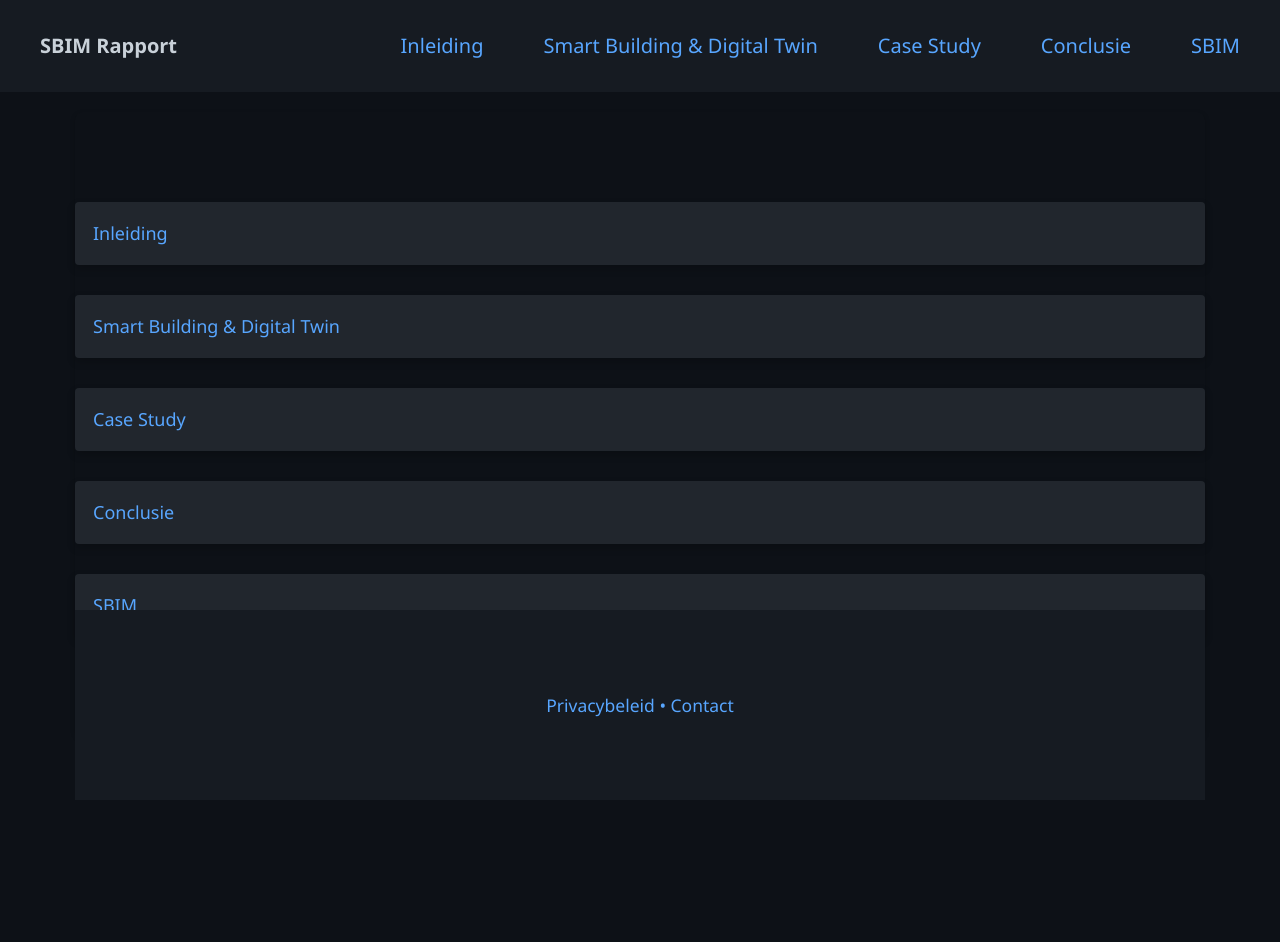
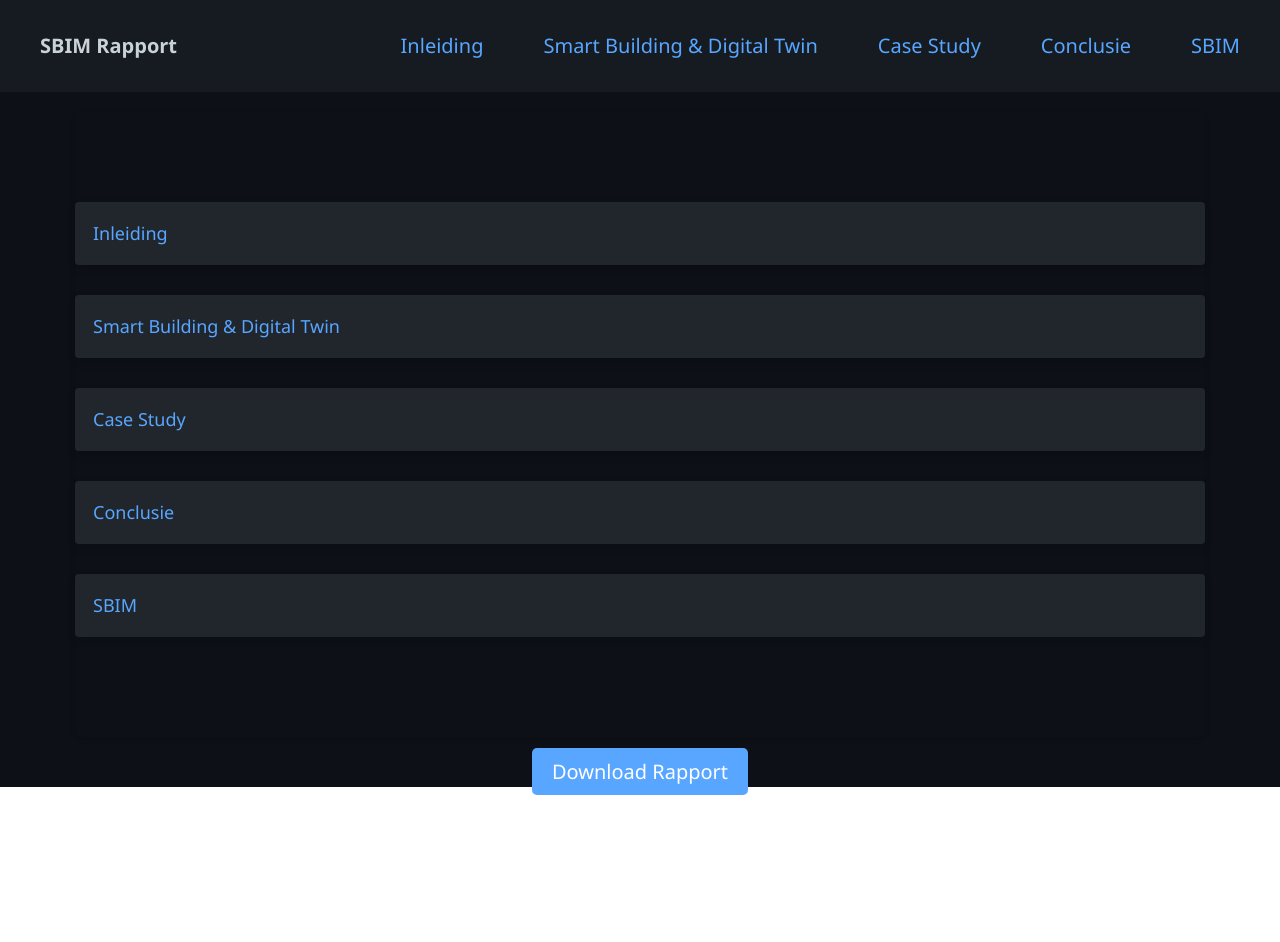
Before and after one commit to LoekaLoekie/LoekaLoekie.github.io, a plain HTML site: page index.html in a window 1280 px wide. Shown: the top 942 px of the page. After the commit the page ends 800 px from the top, so only its background shows below. Drawn offline with nearby package versions, Linux system fonts and the light colour scheme.

Commit message:
initial commit

```diff
--- a/index.html
+++ b/index.html
@@ -87,23 +87,6 @@
         p, li {
             line-height: 1.6;
             color: #c9d1d9;
-        }
-        footer {
-            background-color: #161b22;
-            color: #58a6ff;
-            text-align: center;
-            padding: 5px;
-            position: sticky;
-            bottom: 0;
-            width: 50%;
-        }
-        footer a {
-            color: #58a6ff;
-            text-decoration: none;
-            transition: color 0.3s;
-        }
-        footer a:hover, footer a:focus {
-            color: #1f6feb;
         }
         .download-section {
             text-align: center;
@@ -227,12 +210,6 @@
         </div>
     </main>
 
-    <footer class="container">
-        <small>
-            <a href="#">Privacybeleid</a> • <a href="#">Contact</a>
-        </small>
-    </footer>
-
     <script>
         var acc = document.getElementsByClassName("accordion");
         var i;
```
